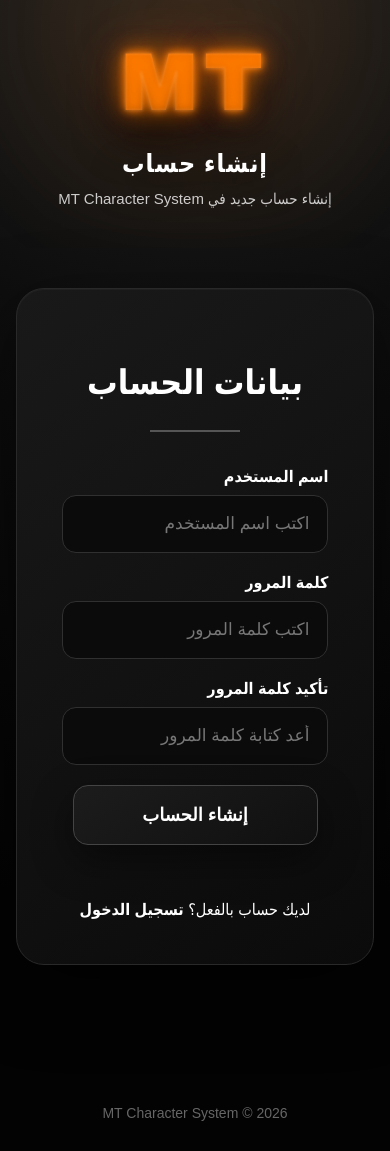
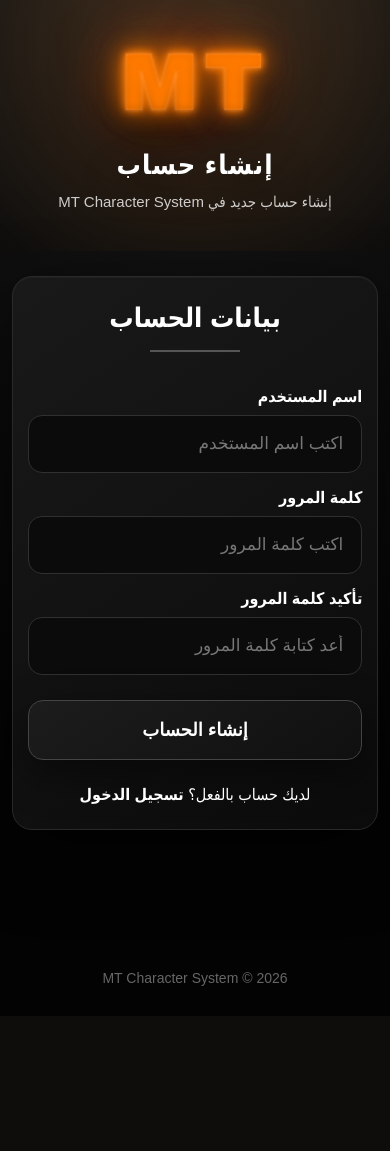
Before and after one commit to dahomaq37-jpg/-MT-Character-System, a Flask app: page /register in a window 390 px wide. After the commit the page ends 986 px from the top, so only its background shows below. Run offline with Flask 3, Linux system fonts and the light colour scheme.

Commit message:
Update style.css

```diff
--- a/static/style.css
+++ b/static/style.css
@@ -31,53 +36,69 @@ body {
 .hero::before {
     content: "";
     position: absolute;
+
     top: -180px;
     left: 50%;
-    width: 650px;
-    height: 420px;
+
+    width: 700px;
+    height: 450px;
+
     transform: translateX(-50%);
-    background: radial-gradient(
+
+    background:
+        radial-gradient(
             circle,
-        rgba(255, 122, 0, 0.13),
+            rgba(255, 122, 0, 0.16),
             transparent 68%
         );
+
     filter: blur(25px);
+
     pointer-events: none;
 }
 
 /* =========================
-   MT
+   MT LOGO
 ========================= */
 
 .mt-logo {
     position: relative;
     display: inline-block;
 
-    font-family: Arial Black, Arial, sans-serif;
+    font-family:
+        Arial Black,
+        Arial,
+        sans-serif;
+
     font-size: 175px;
     font-weight: 1000;
+
     line-height: 0.8;
+
     letter-spacing: 12px;
 
     color: #ff7a00;
 
     text-shadow:
-        0 0 8px rgba(255, 122, 0, 0.85),
-        0 0 25px rgba(255, 122, 0, 0.55),
-        0 0 55px rgba(255, 122, 0, 0.25),
-        0 20px 50px rgba(0, 0, 0, 0.85);
+        0 0 8px rgba(255, 122, 0, 0.95),
+        0 0 25px rgba(255, 122, 0, 0.70),
+        0 0 55px rgba(255, 122, 0, 0.40),
+        0 0 100px rgba(255, 122, 0, 0.18),
+        0 20px 50px rgba(0, 0, 0, 0.9);
 
     animation: mtFloat 4s ease-in-out infinite;
 }
 
 .mt-logo::before {
     content: "MT";
+
     position: absolute;
     inset: 0;
 
     color: transparent;
 
-    -webkit-text-stroke: 1px rgba(255, 255, 255, 0.18);
+    -webkit-text-stroke:
+        1px rgba(255, 255, 255, 0.20);
 
     filter: blur(1px);
 
@@ -96,10 +118,11 @@ body {
 
     transform: skewX(-20deg);
 
-    background: linear-gradient(
+    background:
+        linear-gradient(
             90deg,
             transparent,
-        rgba(255, 255, 255, 0.45),
+            rgba(255, 255, 255, 0.55),
             transparent
         );
 
@@ -465,6 +556,94 @@ body {
 }
 
 /* =========================
+   CHARACTER REGISTER
+========================= */
+
+.character-register-box {
+    max-width: 1000px;
+
+    margin: 0 auto;
+}
+
+/* =========================
+   FORM
+========================= */
+
+.character-form {
+    display: grid;
+
+    grid-template-columns:
+        repeat(2, minmax(0, 1fr));
+
+    gap: 20px;
+}
+
+.form-group {
+    display: flex;
+
+    flex-direction: column;
+
+    gap: 9px;
+}
+
+.form-group label {
+    color: #fff;
+
+    font-size: 16px;
+
+    font-weight: 900;
+}
+
+.character-form input {
+    width: 100%;
+
+    min-height: 58px;
+
+    padding: 0 18px;
+
+    border:
+        1px solid #303030;
+
+    border-radius: 14px;
+
+    outline: none;
+
+    background: #0b0b0b;
+
+    color: #fff;
+
+    font-size: 17px;
+
+    transition: 0.25s ease;
+}
+
+.character-form input::placeholder {
+    color: #777;
+}
+
+.character-form input:hover {
+    border-color: #444;
+}
+
+.character-form input:focus {
+    border-color: #666;
+
+    background: #111;
+
+    box-shadow:
+        0 0 0 3px
+        rgba(255, 255, 255, 0.035);
+}
+
+.character-form input[type="date"] {
+    color-scheme: dark;
+}
+
+.character-form .register-button {
+    grid-column: 1 / -1;
+}
+
+/* =========================
    BUTTON
 ========================= */
 
@@ -477,14 +656,16 @@ body {
 
     min-height: 60px;
 
-    margin: 0 auto 30px;
+    margin: 10px auto 0;
 
     align-items: center;
+
     justify-content: center;
 
     padding: 14px 28px;
 
-    border: 1px solid #444;
+    border:
+        1px solid #444;
 
     border-radius: 15px;
 
@@ -522,79 +704,13 @@ body {
         0 25px 55px rgba(0, 0, 0, 0.65);
 }
 
-/* =========================
-   FORM
-========================= */
-
-.character-form {
-    display: grid;
-
-    grid-template-columns: repeat(2, minmax(0, 1fr));
-
-    gap: 20px;
-}
-
-.form-group {
-    display: flex;
-
-    flex-direction: column;
-
-    gap: 9px;
-}
-
-.form-group label {
-    color: #fff;
-
-    font-size: 16px;
-
-    font-weight: 900;
-}
-
-.character-form input {
-    width: 100%;
-
-    min-height: 58px;
-
-    padding: 0 18px;
-
-    border: 1px solid #303030;
-
-    border-radius: 14px;
-
-    outline: none;
-
-    background: #0b0b0b;
-
-    color: #fff;
-
-    font-size: 17px;
-
-    transition: 0.25s ease;
-}
-
-.character-form input::placeholder {
-    color: #777;
-}
-
-.character-form input:focus {
-    border-color: #555;
-
-    background: #111;
-
-    box-shadow:
-        0 0 0 3px rgba(255, 255, 255, 0.035);
-}
-
-.character-form input[type="date"] {
-    color-scheme: dark;
-}
-
-.character-form .register-button {
-    grid-column: 1 / -1;
+.register-button:active {
+    transform:
+        translateY(-1px);
 }
 
 /* =========================
-   HEADINGS
+   SECTION HEADINGS
 ========================= */
 
 .section-header {
@@ -604,6 +720,8 @@ body {
 }
 
 .section-header h2 {
+    margin: 0;
+
     color: #fff;
 
     font-size: 34px;
@@ -621,6 +739,10 @@ body {
     margin: 16px auto 0;
 
     background: #555;
+
+    box-shadow:
+        0 0 15px
+        rgba(255, 255, 255, 0.08);
 }
 
 .page-heading h1 {
@@ -794,21 +936,72 @@ footer {
     .open {
         margin-top: 16px;
 
-        padding: 8px 12px;
+        padding:
+            8px 12px;
 
         font-size: 12px;
     }
 
+    .character-page {
+        width: 94%;
+
+        margin-top: 25px;
+    }
+
+    .characters-box {
+        padding: 25px 15px;
+
+        border-radius: 20px;
+    }
+
     .characters-list {
-        grid-template-columns: 1fr;
+        grid-template-columns: 1fr 1fr;
+
+        gap: 10px;
+    }
+
+    .character-card {
+        padding: 18px;
+
+        border-radius: 17px;
+    }
+
+    .character-name {
+        font-size: 20px;
+    }
+
+    .character-details {
+        font-size: 13px;
+
+        gap: 8px;
     }
 
     .character-form {
         grid-template-columns: 1fr;
+
+        gap: 15px;
     }
 
     .character-form .register-button {
-        grid-column: auto;
+        grid-column: 1 / -1;
+    }
+
+    .register-button {
+        width: 100%;
+
+        min-width: 0;
+    }
+
+    .section-header h2 {
+        font-size: 27px;
+    }
+
+    .page-heading h1 {
+        font-size: 27px;
+    }
+
+    .page-heading p {
+        font-size: 15px;
     }
 }
 
```
Also changed, not shown: other parts of static/style.css (+157 -44 lines). Lines whose indentation alone changed are shown as unchanged.
